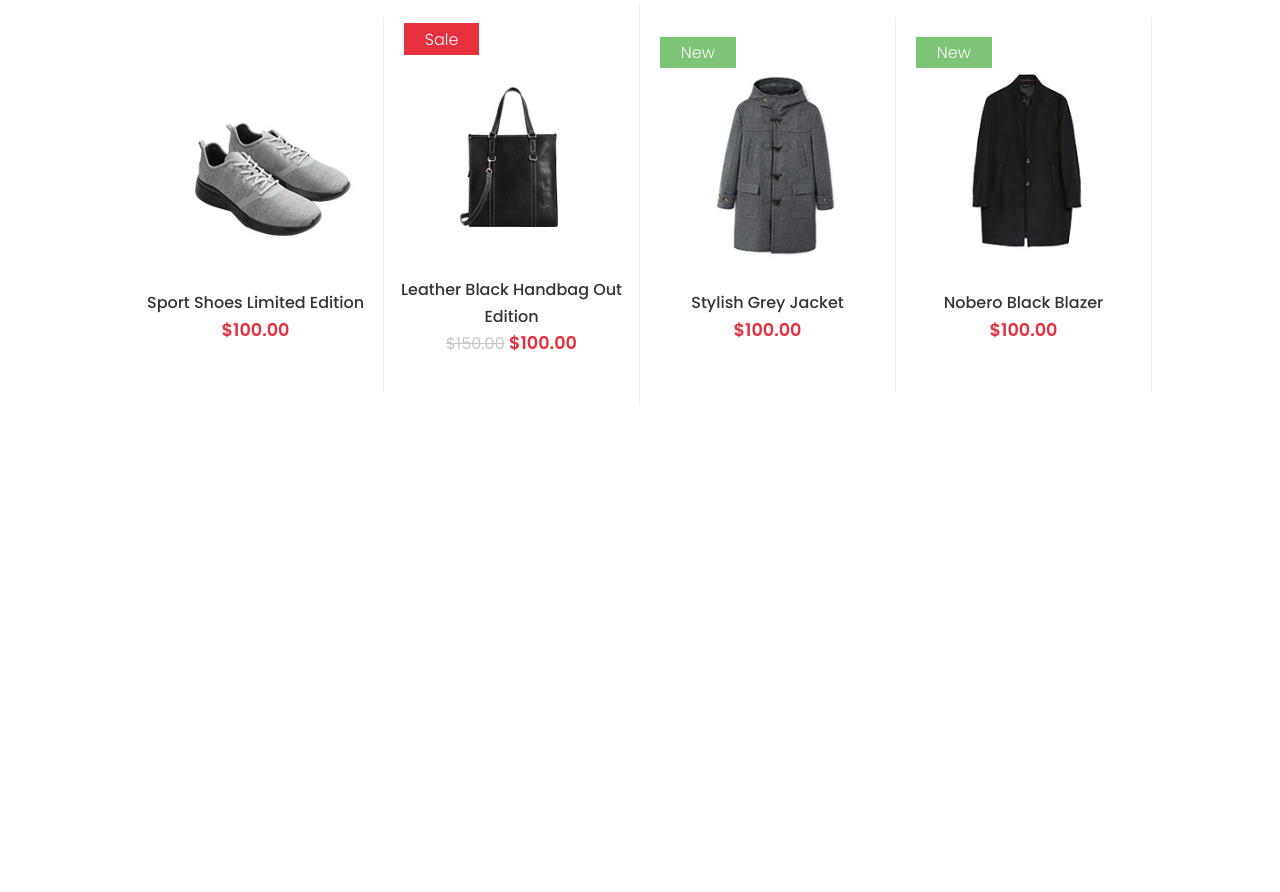
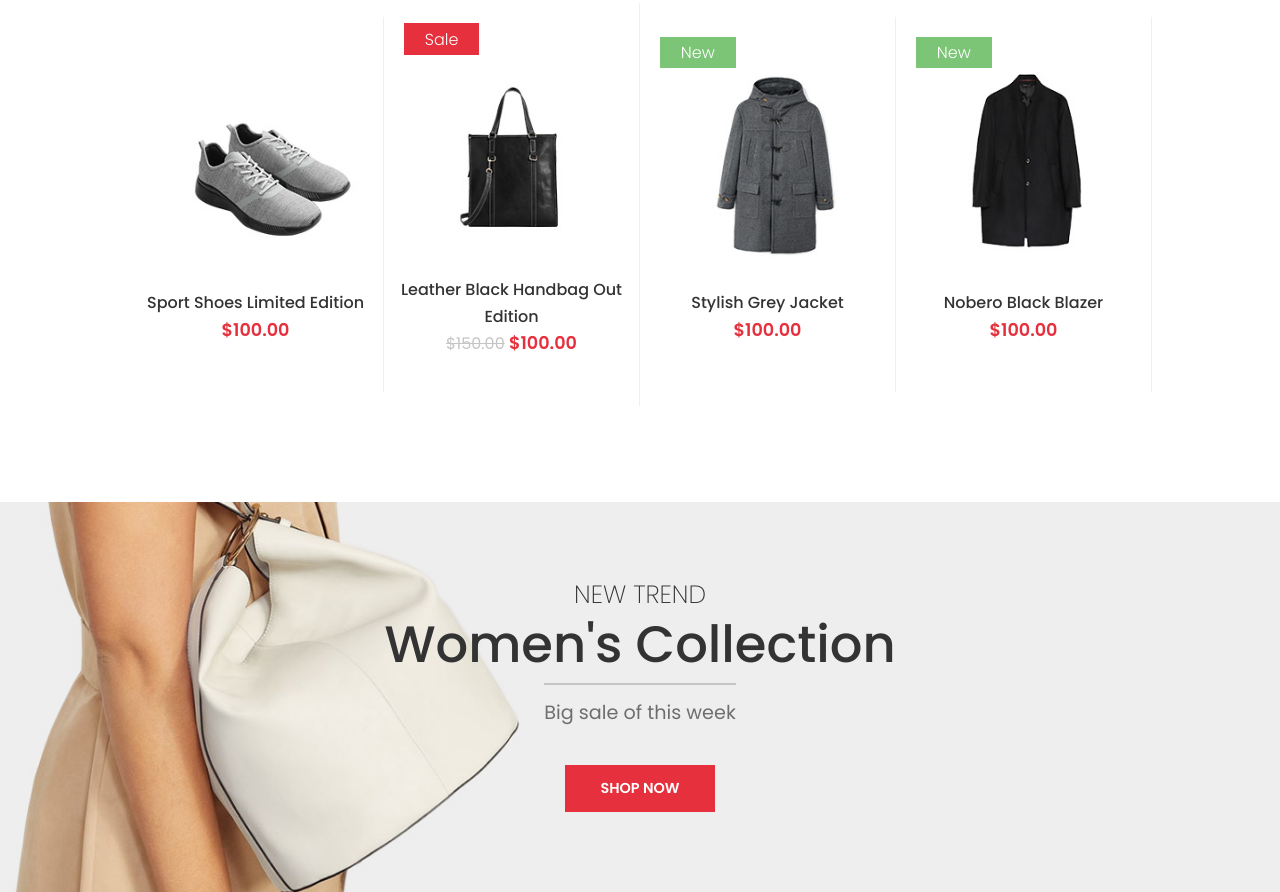
Before and after one commit to kaustubhpawar02/frontend-ecommerce-project, a plain HTML site: page index.html in a window 1280 px wide. Shown: the part 1688-2580 px from the top of the page. Before the commit the page ends 2150 px from the top, so only its background shows below. Drawn offline with Linux system fonts and the light colour scheme.

Commit message:
finished Women's Collection

```diff
--- a/index.html
+++ b/index.html
@@ -147,6 +147,18 @@
                 </div>
             </div>
         </section>
+
+        <section class="section">
+            <div class="sale-container">
+                <h3>New Trend</h3>
+                <h1>Women's Collection</h1>
+                <div class="line"></div>
+                <h4>Big sale of this week</h4>
+                <button>SHOP NOW</button>
+            </div>
+
+        </section>
+
     </main>
 
 
--- a/style.css
+++ b/style.css
@@ -348,3 +348,37 @@ del{
     content: 'Sale';
     background: var(--primary-clr);
 }
+
+.sale-container{
+    padding-block: 5rem;
+    text-align: center;
+    background-image: url("images/sale-image.jpg");
+    background-size: cover;
+    background-repeat: no-repeat;
+}
+
+.sale-container h3{
+    font-weight: 200;
+    font-size: 1.56rem;
+    line-height: 1.6rem;
+    text-transform: uppercase;
+
+
+}
+
+.sale-container h1{
+    font-size: 3.2rem;
+    font-weight: 500;
+    line-height: 4.7rem;
+}
+
+.sale-container .line{
+    width: 15%;
+    background: #c5c5c5;
+}
+
+.sale-container h4{
+    font-size: 1.2rem;
+    color: #6e6e6e;
+    line-height: 3.5rem;
+}
```
